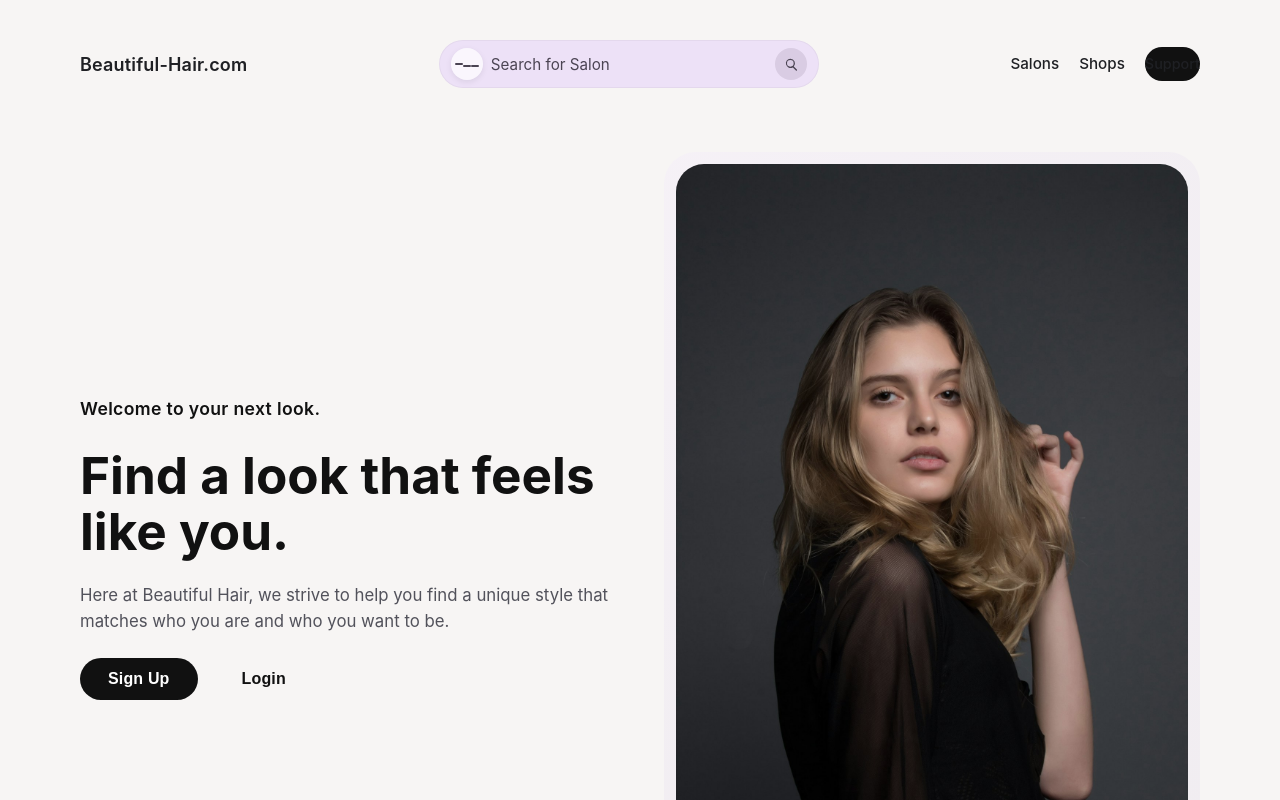
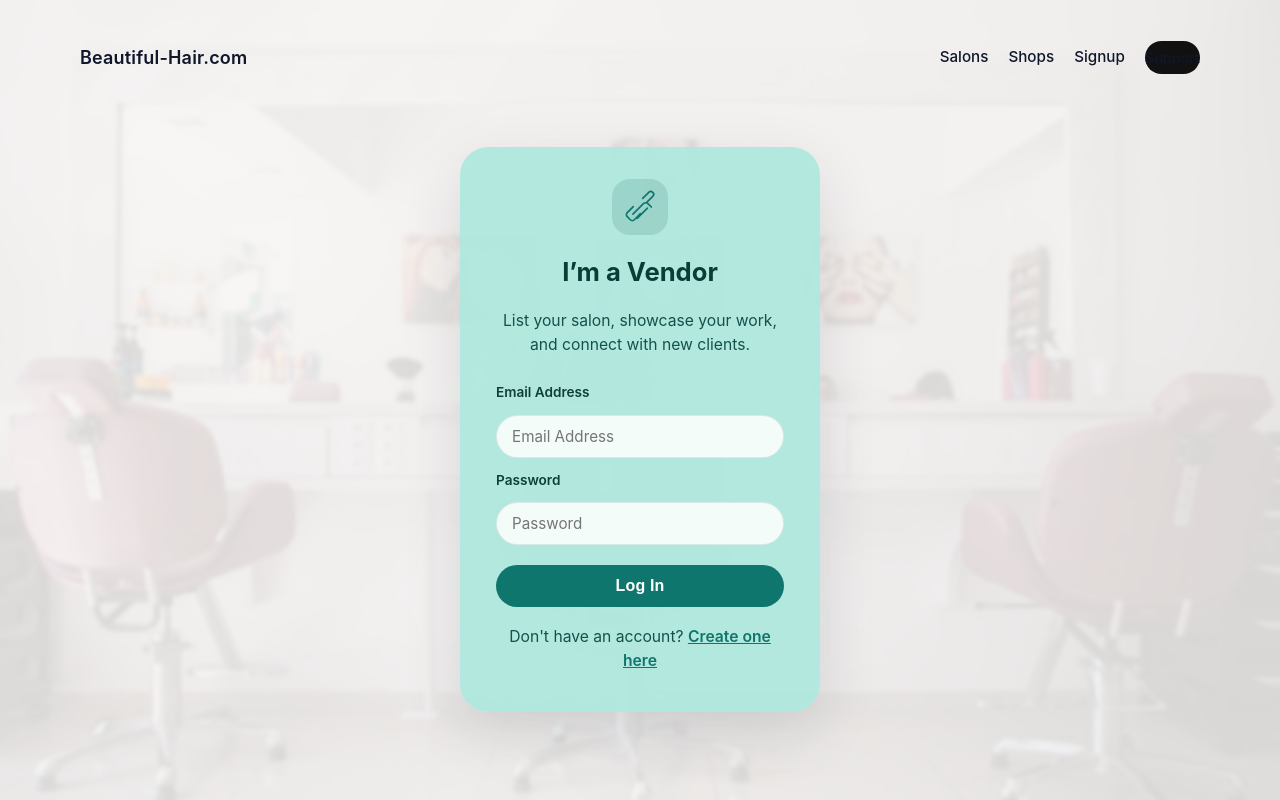
Before and after one commit to cs490-group-7-njit/CS-490-team-7-frontend, a React (Vite) app: page /login in a window 1280 px wide. Shown: the top 800 px of the page. Built offline with nearby package versions, Linux system fonts and the light colour scheme.

Commit message:
login page component

```diff
--- a/package.json
+++ b/package.json
@@ -11,7 +11,8 @@
   },
   "dependencies": {
     "react": "^19.1.1",
-    "react-dom": "^19.1.1"
+    "react-dom": "^19.1.1",
+    "react-router-dom": "^6.30.1"
   },
   "devDependencies": {
     "@eslint/js": "^9.36.0",
--- a/src/App.css
+++ b/src/App.css
@@ -3,12 +3,34 @@ body {
 }
 
 .page {
+  position: relative;
   min-height: 100vh;
+  width: 100%;
   padding: 40px 24px 80px;
   display: flex;
   flex-direction: column;
   align-items: center;
   color: #1f2024;
+}
+
+.landing-page {
+  background-color: #f7f5f4;
+}
+
+.login-page {
+  justify-content: flex-start;
+  background-position: center;
+  background-size: cover;
+  background-repeat: no-repeat;
+  color: #0f172a;
+}
+
+.login-overlay {
+  position: absolute;
+  inset: 0;
+  background: rgba(247, 245, 244, 0.88);
+  backdrop-filter: blur(2px);
+  z-index: 0;
 }
 
 .top-nav {
@@ -18,6 +40,12 @@ body {
   gap: 24px;
   justify-content: space-between;
   margin-bottom: 64px;
+  position: relative;
+  z-index: 1;
+}
+
+.top-nav--compact {
+  gap: 16px;
 }
 
 .brand {
@@ -106,11 +134,17 @@ body {
   gap: 20px;
   font-weight: 500;
   font-size: 0.95rem;
+  position: relative;
+  z-index: 1;
 }
 
 .nav-links a {
   color: inherit;
   text-decoration: none;
+  padding: 6px 0;
+}
+
+.nav-links .signup-link {
   padding: 6px 0;
 }
 
@@ -133,6 +167,8 @@ body {
   grid-template-columns: repeat(auto-fit, minmax(280px, 1fr));
   gap: 48px;
   align-items: center;
+  position: relative;
+  z-index: 1;
 }
 
 .hero-copy {
@@ -168,7 +204,10 @@ body {
   gap: 16px;
 }
 
-.actions button {
+.button {
+  display: inline-flex;
+  align-items: center;
+  justify-content: center;
   border-radius: 999px;
   padding: 12px 28px;
   font-size: 1rem;
@@ -176,26 +215,26 @@ body {
   cursor: pointer;
   font-weight: 600;
   letter-spacing: 0.01em;
-  transition: transform 0.2s ease, box-shadow 0.2s ease;
+  transition: transform 0.2s ease, box-shadow 0.2s ease, background-color 0.2s ease;
 }
 
-.primary {
+.button.primary {
   background-color: #111111;
   color: #ffffff;
 }
 
-.primary:hover {
+.button.primary:hover {
   transform: translateY(-1px);
   box-shadow: 0 6px 10px rgba(0, 0, 0, 0.18);
 }
 
-.secondary {
+.button.secondary {
   background-color: transparent;
   color: #111111;
   border: 1px solid #111111;
 }
 
-.secondary:hover {
+.button.secondary:hover {
   background-color: rgba(17, 17, 17, 0.05);
 }
 
@@ -215,11 +254,126 @@ body {
   filter: saturate(0.9);
 }
 
-@media (max-width: 768px) {
+.login-content {
+  flex: 1;
+  width: min(1120px, 100%);
+  display: flex;
+  align-items: center;
+  justify-content: center;
+  position: relative;
+  z-index: 1;
+}
+
+.login-card {
+  width: min(90%, 360px);
+  background: rgba(173, 232, 221, 0.92);
+  border-radius: 28px;
+  padding: 32px 36px 40px;
+  box-shadow: 0 20px 60px rgba(15, 23, 42, 0.12);
+  display: flex;
+  flex-direction: column;
+  gap: 18px;
+  align-items: center;
+  text-align: center;
+}
+
+.login-card h2 {
+  margin: 0;
+  font-size: 1.6rem;
+  color: #0a3d38;
+}
+
+.login-card p {
+  margin: 0;
+  font-size: 0.98rem;
+  color: #13524c;
+}
+
+.login-icon {
+  width: 56px;
+  height: 56px;
+  border-radius: 18px;
+  background-color: rgba(16, 95, 87, 0.14);
+  display: flex;
+  align-items: center;
+  justify-content: center;
+}
+
+.login-icon svg {
+  width: 34px;
+  height: 34px;
+}
+
+.login-form {
+  width: 100%;
+  display: flex;
+  flex-direction: column;
+  gap: 12px;
+  margin-top: 8px;
+}
+
+.input-label {
+  font-size: 0.85rem;
+  text-align: left;
+  color: #0f3f39;
+  font-weight: 600;
+}
+
+.login-form input {
+  width: 100%;
+  border-radius: 999px;
+  border: none;
+  padding: 12px 16px;
+  font-size: 0.95rem;
+  font-family: inherit;
+  color: #0f3f39;
+  background-color: rgba(255, 255, 255, 0.85);
+  box-shadow: inset 0 0 0 1px rgba(15, 63, 57, 0.1);
+}
+
+.login-form input:focus {
+  outline: 2px solid rgba(15, 118, 110, 0.5);
+  outline-offset: 2px;
+}
+
+.login-submit {
+  margin-top: 8px;
+  width: 100%;
+  background-color: #0f766e;
+  color: #ffffff;
+}
+
+.login-submit:hover {
+  background-color: #115e58;
+  transform: translateY(-1px);
+  box-shadow: 0 8px 20px rgba(15, 118, 110, 0.24);
+}
+
+.signup-meta {
+  font-size: 0.88rem;
+  color: #0f3f39;
+}
+
+.signup-link-inline {
+  color: #0f766e;
+  font-weight: 600;
+  text-decoration: underline;
+}
+
+.signup-link-inline:hover {
+  color: #115e58;
+}
+
+@media (max-width: 920px) {
   .top-nav {
     flex-direction: column;
     align-items: flex-start;
     gap: 16px;
+  }
+
+  .nav-links {
+    width: 100%;
+    justify-content: space-between;
   }
 
   .search {
@@ -227,9 +381,8 @@ body {
     max-width: none;
   }
 
-  .nav-links {
-    width: 100%;
-    justify-content: space-between;
+  .hero {
+    gap: 32px;
   }
 
   .actions {
@@ -237,8 +390,14 @@ body {
     align-items: flex-start;
   }
 
-  .actions button {
+  .actions .button {
     width: 100%;
     justify-content: center;
   }
 }
+
+@media (max-width: 600px) {
+  .login-card {
+    padding: 28px 24px 34px;
+  }
+}
--- a/src/App.jsx
+++ b/src/App.jsx
@@ -1,68 +1,17 @@
+import { BrowserRouter, Navigate, Route, Routes } from 'react-router-dom'
 import './App.css'
-import heroImage from './assets/hero.jpg'
+import LandingPage from './pages/LandingPage'
+import LoginPage from './pages/LoginPage'
 
 function App() {
   return (
-    <div className="page">
-      <header className="top-nav">
-        <div className="brand">Beautiful-Hair.com</div>
-
-        <div className="search">
-          <button className="menu-button" aria-label="Open navigation">
-            <span className="menu-line" />
-            <span className="menu-line" />
-            <span className="menu-line" />
-          </button>
-          <input
-            type="search"
-            placeholder="Search for Salon"
-            aria-label="Search for salon"
-          />
-          <button className="search-button" aria-label="Search">
-            <svg
-              xmlns="http://www.w3.org/2000/svg"
-              viewBox="0 0 24 24"
-              aria-hidden="true"
-            >
-              <path
-                d="M11 4a7 7 0 0 1 5.196 11.664l4.57 4.57a1 1 0 0 1-1.414 1.414l-4.57-4.57A7 7 0 1 1 11 4m0 2a5 5 0 1 0 0 10 5 5 0 0 0 0-10"
-                fill="currentColor"
-              />
-            </svg>
-          </button>
-        </div>
-
-        <nav className="nav-links" aria-label="Primary navigation">
-          <a href="#">Salons</a>
-          <a href="#">Shops</a>
-          <a href="#" className="support-link">
-            Support
-          </a>
-        </nav>
-      </header>
-
-      <main className="hero">
-        <section className="hero-copy">
-          <p className="eyebrow">Welcome to your next look.</p>
-          <h1>Find a look that feels like you.</h1>
-          <p className="subtitle">
-            Here at Beautiful Hair, we strive to help you find a unique style
-            that matches who you are and who you want to be.
-          </p>
-          <div className="actions">
-            <button className="primary">Sign Up</button>
-            <button className="secondary">Login</button>
-          </div>
-        </section>
-
-        <figure className="hero-figure">
-          <img
-            src={heroImage}
-            alt="Stylist trimming hair for a smiling client in a salon."
-          />
-        </figure>
-      </main>
-    </div>
+    <BrowserRouter>
+      <Routes>
+        <Route path="/" element={<LandingPage />} />
+        <Route path="/login" element={<LoginPage />} />
+        <Route path="*" element={<Navigate to="/" replace />} />
+      </Routes>
+    </BrowserRouter>
   )
 }
 
--- /dev/null
+++ b/src/components/Header.jsx
@@ -0,0 +1,53 @@
+import { Link } from 'react-router-dom'
+
+function Header({ showSearch = true, showSignupLink = false }) {
+  return (
+    <header className={`top-nav ${showSearch ? '' : 'top-nav--compact'}`}>
+      <Link to="/" className="brand">
+        Beautiful-Hair.com
+      </Link>
+
+      {showSearch && (
+        <div className="search">
+          <button className="menu-button" aria-label="Open navigation">
+            <span className="menu-line" />
+            <span className="menu-line" />
+            <span className="menu-line" />
+          </button>
+          <input
+            type="search"
+            placeholder="Search for Salon"
+            aria-label="Search for salon"
+          />
+          <button className="search-button" aria-label="Search">
+            <svg
+              xmlns="http://www.w3.org/2000/svg"
+              viewBox="0 0 24 24"
+              aria-hidden="true"
+            >
+              <path
+                d="M11 4a7 7 0 0 1 5.196 11.664l4.57 4.57a1 1 0 0 1-1.414 1.414l-4.57-4.57A7 7 0 1 1 11 4m0 2a5 5 0 1 0 0 10 5 5 0 0 0 0-10"
+                fill="currentColor"
+              />
+            </svg>
+          </button>
+        </div>
+      )}
+
+      <nav className="nav-links" aria-label="Primary navigation">
+        <a href="#">Salons</a>
+        <a href="#">Shops</a>
+        {showSignupLink && (
+          <Link to="/signup" className="signup-link">
+            Signup
+          </Link>
+        )}
+        <a href="#" className="support-link">
+          Support
+        </a>
+      </nav>
+    </header>
+  )
+}
+
+export default Header
--- /dev/null
+++ b/src/pages/LandingPage.jsx
@@ -0,0 +1,39 @@
+import { Link } from 'react-router-dom'
+import Header from '../components/Header'
+import heroImage from '../assets/hero.jpg'
+
+function LandingPage() {
+  return (
+    <div className="page landing-page">
+      <Header />
+
+      <main className="hero">
+        <section className="hero-copy">
+          <p className="eyebrow">Welcome to your next look.</p>
+          <h1>Find a look that feels like you.</h1>
+          <p className="subtitle">
+            Here at Beautiful Hair, we strive to help you find a unique style
+            that matches who you are and who you want to be.
+          </p>
+          <div className="actions">
+            <Link to="#" className="button primary">
+              Sign Up
+            </Link>
+            <Link to="/login" className="button secondary">
+              Login
+            </Link>
+          </div>
+        </section>
+
+        <figure className="hero-figure">
+          <img
+            src={heroImage}
+            alt="Stylist trimming hair for a smiling client in a salon."
+          />
+        </figure>
+      </main>
+    </div>
+  )
+}
+
+export default LandingPage
--- /dev/null
+++ b/src/pages/LoginPage.jsx
@@ -0,0 +1,93 @@
+import { Link } from 'react-router-dom'
+import Header from '../components/Header'
+import loginBackground from '../assets/login-bg.jpg'
+
+function LoginPage() {
+  return (
+    <div
+      className="page login-page"
+      style={{ backgroundImage: `url(${loginBackground})` }}
+    >
+      <div className="login-overlay" />
+
+      <Header showSearch={false} showSignupLink />
+
+      <main className="login-content">
+        <section className="login-card">
+          <div className="login-icon" aria-hidden="true">
+            <svg
+              xmlns="http://www.w3.org/2000/svg"
+              viewBox="0 0 48 48"
+              fill="none"
+            >
+              <path
+                d="M14.5 23.5 6 32a4 4 0 0 0 0 5.66L10.34 42a4 4 0 0 0 5.66 0l8.55-8.55"
+                stroke="#0f766e"
+                strokeWidth="2.4"
+                strokeLinecap="round"
+                strokeLinejoin="round"
+              />
+              <path
+                d="m33.5 17.5 8.5-8.5a4 4 0 0 0-5.66-5.66l-8.55 8.55"
+                stroke="#0f766e"
+                strokeWidth="2.4"
+                strokeLinecap="round"
+                strokeLinejoin="round"
+              />
+              <path
+                d="M14 34 28.5 19.5a5 5 0 0 1 7.07 0L40 24M20 40l14.5-14.5"
+                stroke="#0f766e"
+                strokeWidth="2.4"
+                strokeLinecap="round"
+                strokeLinejoin="round"
+              />
+            </svg>
+          </div>
+          <h2>I&rsquo;m a Vendor</h2>
+          <p>
+            List your salon, showcase your work, and connect with new clients.
+          </p>
+
+          <form className="login-form">
+            <label className="input-label" htmlFor="login-email">
+              Email Address
+            </label>
+            <input
+              id="login-email"
+              type="email"
+              name="email"
+              placeholder="Email Address"
+              autoComplete="email"
+              required
+            />
+
+            <label className="input-label" htmlFor="login-password">
+              Password
+            </label>
+            <input
+              id="login-password"
+              type="password"
+              name="password"
+              placeholder="Password"
+              autoComplete="current-password"
+              required
+            />
+
+            <button type="submit" className="button login-submit">
+              Log In
+            </button>
+          </form>
+
+          <p className="signup-meta">
+            Don&apos;t have an account?{' '}
+            <Link to="/signup" className="signup-link-inline">
+              Create one here
+            </Link>
+          </p>
+        </section>
+      </main>
+    </div>
+  )
+}
+
+export default LoginPage
```
Also changed, not shown: src/assets/login-bg.jpg (added), 1 other file (tests, documents, lock files or other folders).
